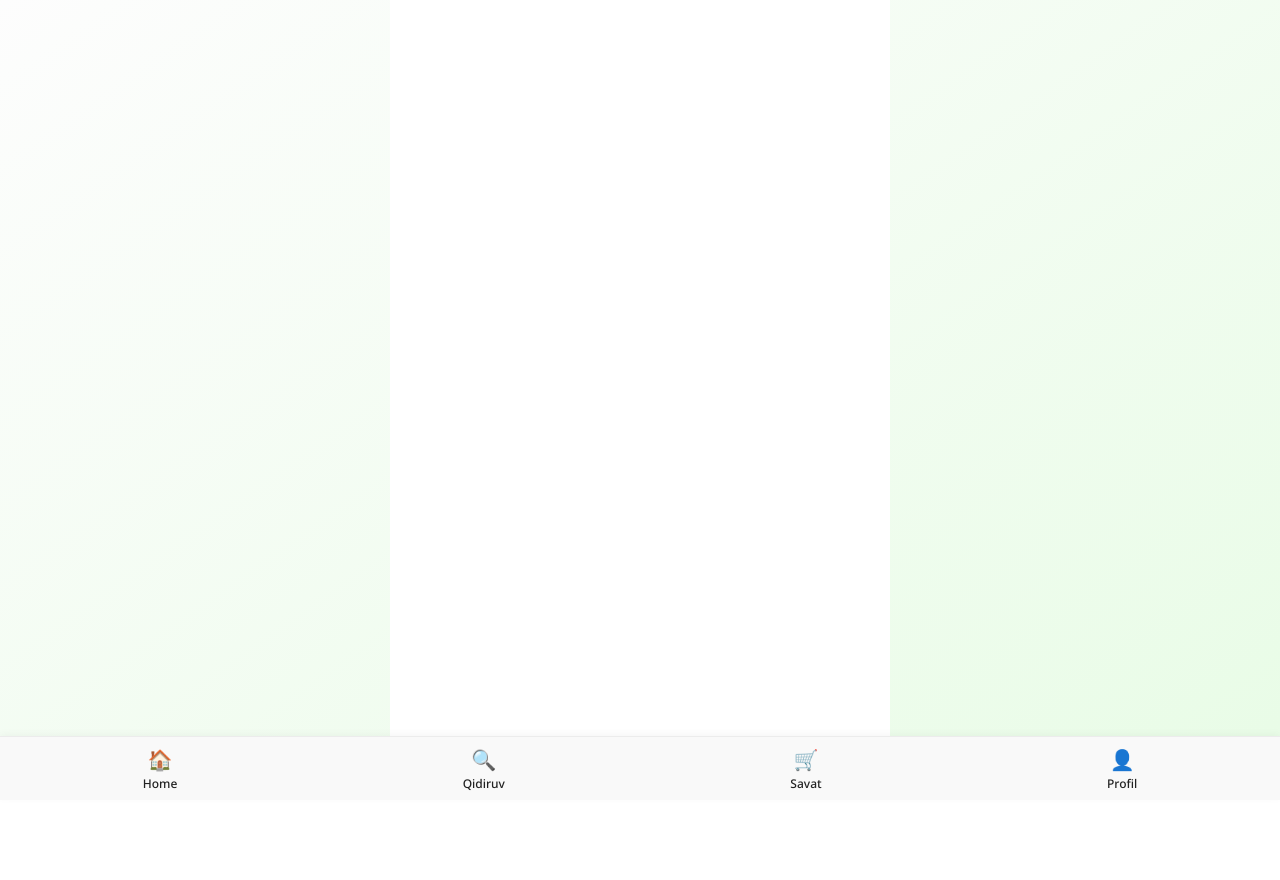
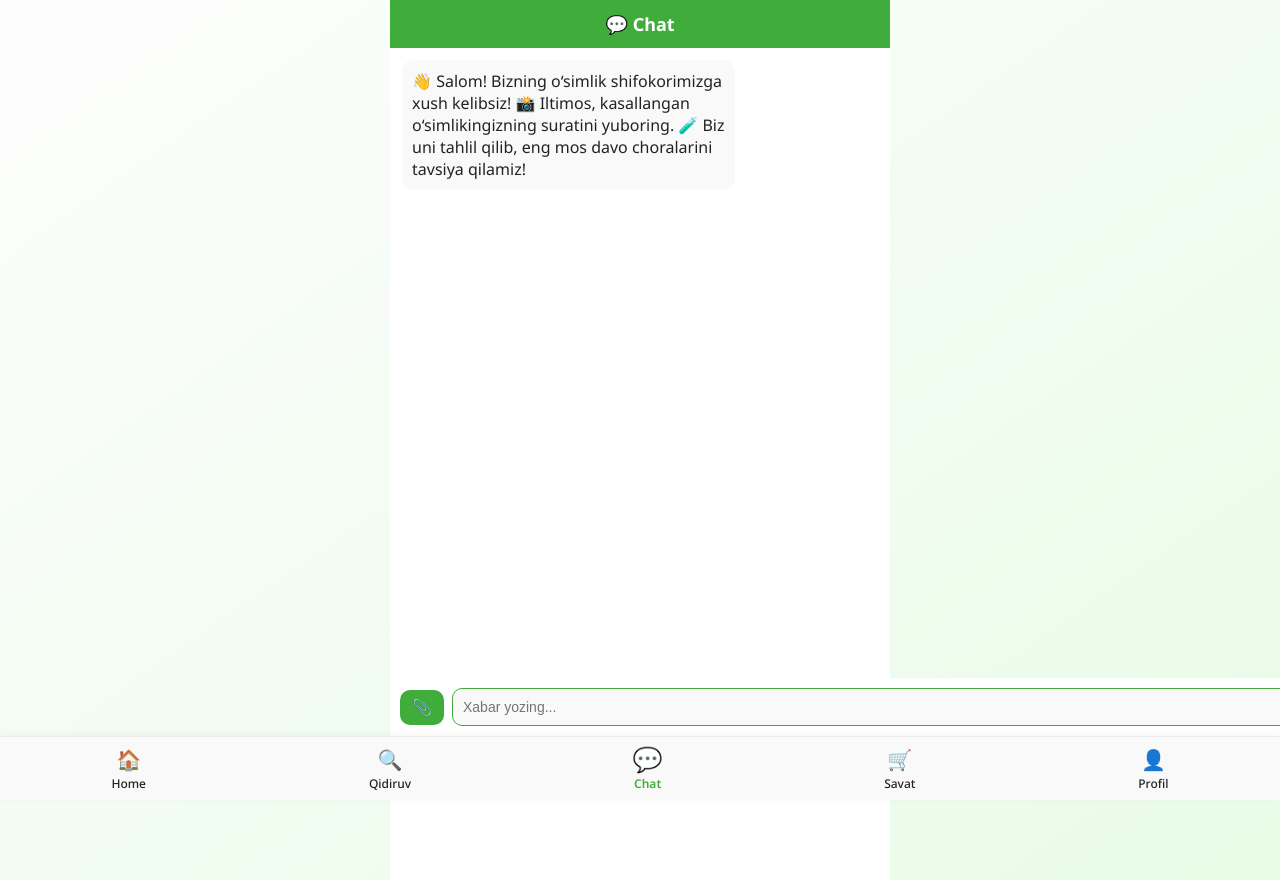
Before and after one commit to IfodaAI/ifoda-market-webapp, a Vue app: page /chat in a window 1280 px wide. Before the commit the page ends 800 px from the top, so only its background shows below. Built offline with nearby package versions, Linux system fonts and the light colour scheme.

Commit message:
add new pages

```diff
--- a/src/components/BottomBar.vue
+++ b/src/components/BottomBar.vue
@@ -16,8 +16,10 @@ const route = useRoute()
 const links = [
     { path: '/', label: 'Home', icon: '🏠' },
     { path: '/search', label: 'Qidiruv', icon: '🔍' },
+    { path: '/chat', label: 'Chat', icon: '💬' },
     { path: '/cart', label: 'Savat', icon: '🛒' },
     { path: '/profile', label: 'Profil', icon: '👤' },
+
 ]
 </script>
 
--- /dev/null
+++ b/src/pages/ChatPage.vue
@@ -0,0 +1,169 @@
+<template>
+    <div class="chat-page">
+        <div class="chat-header">💬 Chat</div>
+
+        <div class="chat-box">
+            <div v-for="msg in messages" :key="msg.id" class="chat-message" :class="msg.from">
+                <img v-if="msg.image" :src="msg.image" class="chat-image" />
+                <p v-if="msg.text">{{ msg.text }}</p>
+            </div>
+        </div>
+
+        <div class="chat-input">
+            <input type="file" @change="handleImageUpload" accept="image/*" hidden ref="fileInput" />
+            <button class="upload-btn" @click="$refs.fileInput.click()">📎</button>
+
+            <input v-model="newMessage" type="text" placeholder="Xabar yozing..." />
+
+            <button @click="sendMessage">📩</button>
+        </div>
+    </div>
+</template>
+
+<script setup>
+import { onMounted, ref } from 'vue'
+
+
+
+onMounted(() => {
+    messages.value = [
+        {
+            id: Date.now(),
+            text: "👋 Salom! Bizning o‘simlik shifokorimizga xush kelibsiz!\n📸 Iltimos, kasallangan o‘simlikingizning suratini yuboring.\n🧪 Biz uni tahlil qilib, eng mos davo choralarini tavsiya qilamiz!",
+            from: 'bot'
+        }
+    ]
+})
+
+
+const messages = ref([
+    { id: 1, text: 'Salom!', from: 'other' },
+    { id: 2, text: 'Qandaysiz?', from: 'me' }
+])
+
+const newMessage = ref('')
+const fileInput = ref()
+
+const sendMessage = () => {
+    if (newMessage.value.trim()) {
+        messages.value.push({
+            id: Date.now(),
+            text: newMessage.value,
+            from: 'me'
+        })
+        newMessage.value = ''
+    }
+}
+
+const handleImageUpload = (e) => {
+    const file = e.target.files[0]
+    if (file) {
+        const reader = new FileReader()
+        reader.onload = () => {
+            messages.value.push({
+                id: Date.now(),
+                image: reader.result,
+                from: 'me'
+            })
+        }
+        reader.readAsDataURL(file)
+    }
+}
+</script>
+
+<style scoped>
+.chat-page {
+    display: flex;
+    flex-direction: column;
+    height: 100vh;
+    background: var(--bg-color);
+    color: var(--text-color);
+    padding-bottom: 64px;
+}
+
+.chat-header {
+    padding: 12px;
+    font-weight: bold;
+    font-size: 18px;
+    text-align: center;
+    background: var(--primary);
+    color: white;
+    position: sticky;
+    top: 0;
+    z-index: 10;
+}
+
+.chat-box {
+    flex: 1;
+    padding: 12px;
+    overflow-y: auto;
+    display: flex;
+    flex-direction: column;
+    gap: 10px;
+}
+
+.chat-message {
+    max-width: 70%;
+    padding: 10px;
+    border-radius: 12px;
+    word-wrap: break-word;
+    background: var(--card-bg);
+}
+
+.chat-message.me {
+    align-self: flex-end;
+    background: #d4f5d4;
+    color: #222;
+}
+
+.chat-message.other {
+    align-self: flex-start;
+    background: #f1f1f1;
+    color: #222;
+}
+
+.chat-message img.chat-image {
+    width: 160px;
+    border-radius: 12px;
+    margin-top: 6px;
+}
+
+.chat-input {
+    display: flex;
+    align-items: center;
+    padding: 10px;
+    /* border-top: 1px solid #ccc; */
+    gap: 8px;
+    background: var(--bg-color);
+    position: fixed;
+    bottom: 8%;
+    width: 100%;
+}
+
+.chat-input input[type="text"] {
+    flex: 1;
+    padding: 10px;
+    border-radius: 10px;
+    border: 1.5px solid var(--primary);
+    font-size: 14px;
+    background: var(--card-bg);
+    color: var(--text-color);
+    outline: none;
+}
+
+.chat-input button {
+    background: var(--primary);
+    color: white;
+    border: none;
+    border-radius: 10px;
+    padding: 8px 12px;
+    font-size: 16px;
+    cursor: pointer;
+}
+
+.upload-btn {
+    background: transparent;
+    color: var(--primary);
+    font-size: 20px;
+}
+</style>
--- a/src/router/index.js
+++ b/src/router/index.js
@@ -4,13 +4,16 @@ import Search from '../pages/Search.vue'
 import Cart from '../pages/Cart.vue'
 import Profile from '../pages/Profile.vue'
 import ProductDetail from '../pages/ProductDetail.vue'
+import ChatPage from '../pages/ChatPage.vue'
 
 const routes = [
   { path: '/', component: Home },
   { path: '/search', component: Search },
   { path: '/cart', component: Cart },
+  { path: '/chat', component: ChatPage },
   { path: '/profile', component: Profile },
   { path: '/product/:id', component: ProductDetail }
+
 ]
 
 const router = createRouter({
```
